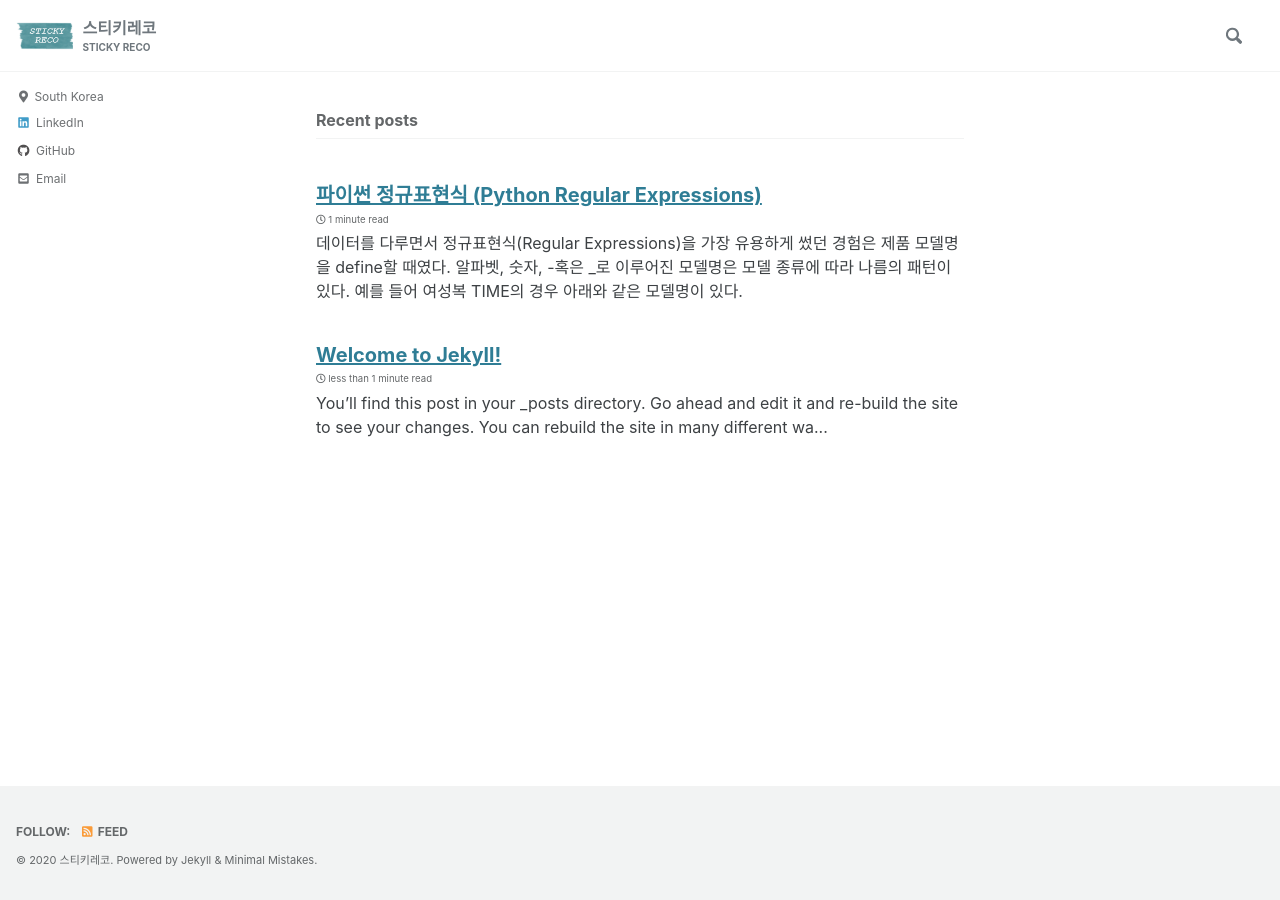
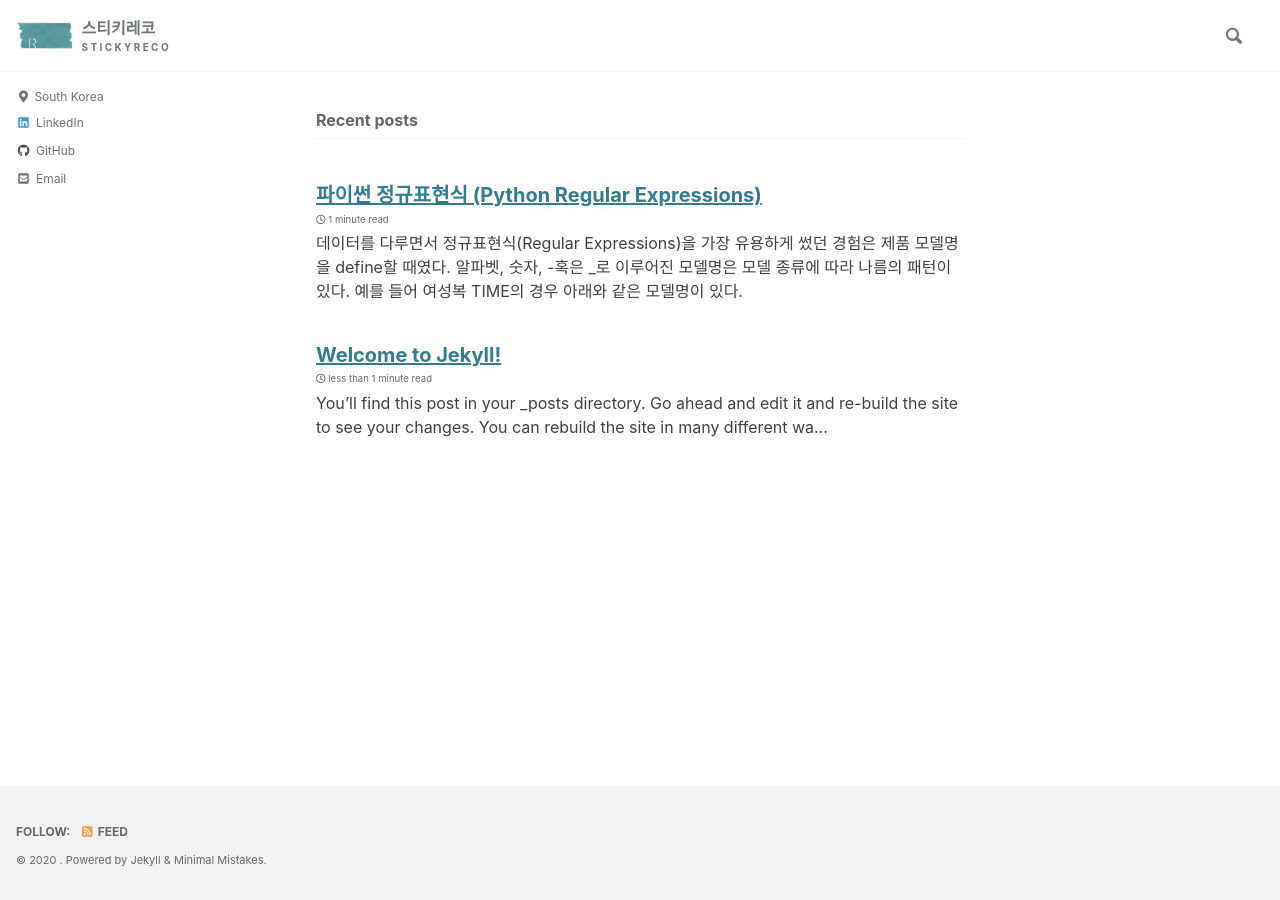
Before and after one commit to amoryoungakim/amoryoungakim.github.io, a Jekyll site: the page built from index.html, in a window 1280 px wide. Built offline with Jekyll 4.4.1, drawn with Linux system fonts in a browser that asks for light colours; cached includes are drawn as plain includes; the list of posts is cut into pages by our own code.

Commit message:
Update _config.yml

```diff
--- a/_config.yml
+++ b/_config.yml
@@ -18,14 +18,14 @@ minimal_mistakes_skin    : "default" # "default", "air", "aqua", "contrast", "da
 locale                   : "en-US"
 title                    : "스티키레코"
 title_separator          : "-"
-subtitle                 : "STICKY RECO"
-name                     : # "레코스틱"
+subtitle                 : "S T I C K Y R E C O"
+name                     : " "
 description              : "머신러닝을 공부하는 마케터의 블로그입니다."
 url                      : "https://amoryoungakim.github.io"
 baseurl                  : # the subpath of your site, e.g. "/blog"
 repository               : # GitHub username/repo-name e.g. "mmistakes/minimal-mistakes"
 teaser                   : # path of fallback teaser image, e.g. "/assets/images/500x300.png"
-logo                     : "/assets/images/sticky_reco3.PNG" # path of logo image to display in the masthead, e.g. "/assets/images/88x88.png"
+logo                     : "/assets/images/sticky_reco4.PNG" # path of logo image to display in the masthead, e.g. "/assets/images/88x88.png"
 masthead_title           : # overrides the website title displayed in the masthead, use " " for no title
 # breadcrumbs            : false # true, false (default)
 words_per_minute         : 200
```
